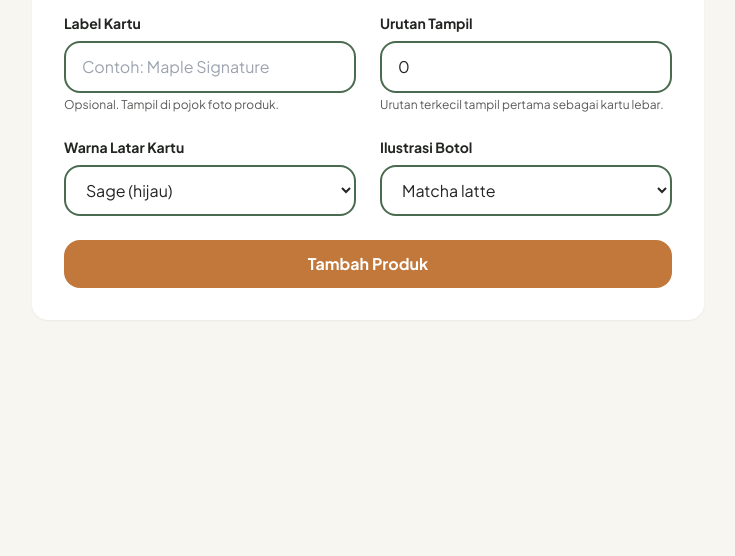
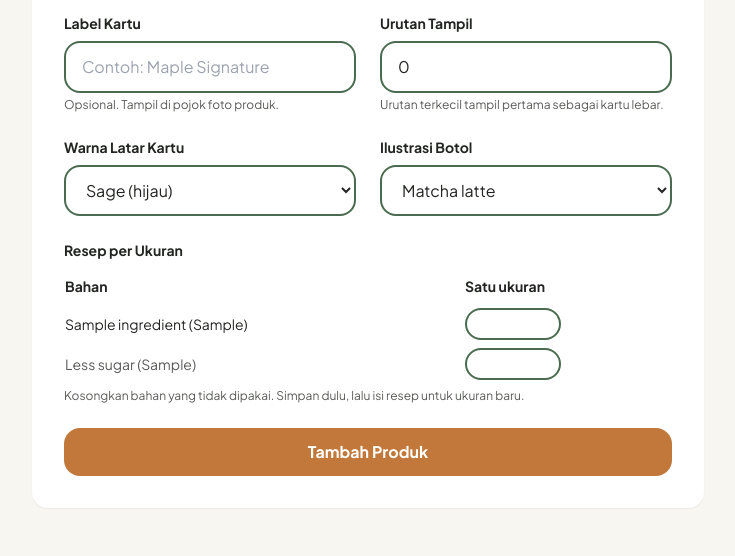
Before and after one commit to aghiwardani/YokanCha, a Laravel app: page /admin/products/create in a window 1280 px wide. Shown: the part 954-1510 px from the top of the page, without its empty margins (272-1007 px from the left). Before the commit the page ends 1274 px from the top, so only its background shows below. Run offline with Laravel 12, Linux system fonts and the light colour scheme; a user stored in the database is signed in; data comes from the database, SQL or seed files in the repository; tables that the repository leaves empty hold one stand-in row (values such as "Sample post"); style sheets or scripts are compiled from the project's sources; some web fonts are replaced.

Commit message:
feat: per-size recipe inputs on product form
Co-Authored-By: Claude Opus 5.5 <noreply@anthropic.com>

```diff
--- a/app/Http/Controllers/Admin/ProductController.php
+++ b/app/Http/Controllers/Admin/ProductController.php
@@ -3,9 +3,11 @@
 namespace App\Http\Controllers\Admin;
 
 use App\Http\Controllers\Controller;
+use App\Models\Ingredient;
 use App\Models\Product;
 use Illuminate\Http\RedirectResponse;
 use Illuminate\Http\Request;
+use Illuminate\Support\Facades\DB;
 use Illuminate\View\View;
 
 class ProductController extends Controller
@@ -23,6 +25,8 @@ class ProductController extends Controller
     {
         return view('admin.products.form', [
             'product' => new Product(),
+            'ingredients' => Ingredient::orderBy('name')->get(),
+            'recipes' => [],
         ]);
     }
 
@@ -30,15 +34,25 @@ class ProductController extends Controller
     {
         $validated = $this->validateProduct($request);
 
-        Product::create($validated);
+        DB::transaction(function () use ($request, $validated) {
+            $product = Product::create($validated);
+            $this->syncRecipes($request, $product);
+        });
 
         return redirect()->route('admin.products')->with('status', 'Produk berhasil ditambahkan.');
     }
 
     public function edit(Product $product): View
     {
+        $recipes = [];
+        foreach ($product->recipes as $row) {
+            $recipes[$row->size][$row->ingredient_id] = $row;
+        }
+
         return view('admin.products.form', [
             'product' => $product,
+            'ingredients' => Ingredient::orderBy('name')->get(),
+            'recipes' => $recipes,
         ]);
     }
 
@@ -46,13 +60,33 @@ class ProductController extends Controller
     {
         $validated = $this->validateProduct($request);
 
-        $product->update($validated);
+        DB::transaction(function () use ($request, $validated, $product) {
+            $product->update($validated);
+            $this->syncRecipes($request, $product);
+        });
 
         return redirect()->route('admin.products')->with('status', 'Produk berhasil diubah.');
     }
 
     private function validateProduct(Request $request): array
     {
+        // Size names may contain dots ("1.5 liter"), which break wildcard rules,
+        // so every leaf amount is checked here instead of with recipe.*.*.
+        $amountsRule = function (string $attribute, mixed $value, \Closure $fail) {
+            $leaves = [];
+            array_walk_recursive($value, function ($amount) use (&$leaves) {
+                $leaves[] = $amount;
+            });
+
+            foreach ($leaves as $amount) {
+                if ($amount !== null && $amount !== '' && (! is_numeric($amount) || $amount < 0)) {
+                    $fail('Takaran resep harus berupa angka 0 atau lebih.');
+
+                    return;
+                }
+            }
+        };
+
         $validated = $request->validate([
             'category' => ['nullable', 'string', 'max:255'],
             'name' => ['required', 'string', 'max:255'],
@@ -64,6 +98,8 @@ class ProductController extends Controller
             'tone' => ['nullable', 'in:'.implode(',', Product::TONES)],
             'bottle_style' => ['nullable', 'in:'.implode(',', Product::BOTTLE_STYLES)],
             'sort_order' => ['nullable', 'integer', 'min:0'],
+            'recipe' => ['nullable', 'array', $amountsRule],
+            'recipe_less_sugar' => ['nullable', 'array', $amountsRule],
         ]);
 
         [$sizes, $sizePrices] = $this->parseSizes($validated['size_options'] ?? null);
@@ -81,6 +117,40 @@ class ProductController extends Controller
             'bottle_style' => $validated['bottle_style'] ?? null,
             'sort_order' => (int) ($validated['sort_order'] ?? 0),
         ];
+    }
+
+    /**
+     * Replace the product's recipe rows with the submitted grid. Only amounts
+     * above zero are kept, only for the saved sizes (or '-' without sizes),
+     * and amount_less_sugar lives on the sugar ingredient's row alone.
+     */
+    private function syncRecipes(Request $request, Product $product): void
+    {
+        $product->recipes()->delete();
+
+        $sizes = $product->size_options ?: ['-'];
+        $recipe = (array) $request->input('recipe', []);
+        $lessSugar = (array) $request->input('recipe_less_sugar', []);
+        $ingredients = Ingredient::all()->keyBy('id');
+
+        foreach ($sizes as $size) {
+            foreach ((array) ($recipe[$size] ?? []) as $ingredientId => $amount) {
+                $ingredient = $ingredients->get($ingredientId);
+
+                if (! $ingredient || ! is_numeric($amount) || (float) $amount <= 0) {
+                    continue;
+                }
+
+                $less = $lessSugar[$size] ?? null;
+
+                $product->recipes()->create([
+                    'size' => $size,
+                    'ingredient_id' => $ingredient->id,
+                    'amount' => $amount,
+                    'amount_less_sugar' => $ingredient->is_sugar && is_numeric($less) && (float) $less > 0 ? $less : null,
+                ]);
+            }
+        }
     }
 
     /**
--- a/resources/views/admin/products/form.blade.php
+++ b/resources/views/admin/products/form.blade.php
@@ -159,6 +159,88 @@
                     </div>
                 </div>
 
+                @php
+                    $recipeSizes = ! empty($product->size_options) ? $product->size_options : ['-'];
+                    $sugarIngredient = $ingredients->firstWhere('is_sugar', true);
+                    $oldRecipe = old('recipe');
+                    $oldLessSugar = old('recipe_less_sugar');
+                    $fmt = fn ($n) => rtrim(rtrim((string) $n, '0'), '.');
+                    $recipeValue = function ($size, $ingredientId) use ($oldRecipe, $recipes, $fmt) {
+                        if (is_array($oldRecipe)) {
+                            return $oldRecipe[$size][$ingredientId] ?? '';
+                        }
+
+                        return isset($recipes[$size][$ingredientId]) ? $fmt($recipes[$size][$ingredientId]->amount) : '';
+                    };
+                    $lessSugarValue = function ($size) use ($oldLessSugar, $oldRecipe, $recipes, $sugarIngredient, $fmt) {
+                        if (is_array($oldRecipe) || is_array($oldLessSugar)) {
+                            return $oldLessSugar[$size] ?? '';
+                        }
+                        $less = $sugarIngredient ? ($recipes[$size][$sugarIngredient->id]->amount_less_sugar ?? null) : null;
+
+                        return $less !== null ? $fmt($less) : '';
+                    };
+                @endphp
+
+                <div>
+                    <h2 class="block text-sm font-semibold text-charcoal mb-2">Resep per Ukuran</h2>
+                    @if ($ingredients->isEmpty())
+                        <p class="text-xs text-charcoal opacity-75">Belum ada bahan. Tambahkan bahan dulu di halaman bahan.</p>
+                    @else
+                        <div class="overflow-x-auto">
+                            <table class="w-full text-sm">
+                                <thead>
+                                    <tr class="text-left text-charcoal">
+                                        <th class="py-2 pr-3 font-semibold">Bahan</th>
+                                        @foreach ($recipeSizes as $size)
+                                            <th class="py-2 px-1 font-semibold">{{ $size === '-' ? 'Satu ukuran' : $size }}</th>
+                                        @endforeach
+                                    </tr>
+                                </thead>
+                                <tbody>
+                                    @foreach ($ingredients as $ingredient)
+                                        <tr>
+                                            <td class="py-1 pr-3 text-charcoal">{{ $ingredient->name }} ({{ $ingredient->unit }})</td>
+                                            @foreach ($recipeSizes as $size)
+                                                <td class="py-1 px-1">
+                                                    <input
+                                                        type="number"
+                                                        step="0.01"
+                                                        min="0"
+                                                        name="recipe[{{ $size }}][{{ $ingredient->id }}]"
+                                                        value="{{ $recipeValue($size, $ingredient->id) }}"
+                                                        aria-label="{{ $ingredient->name }} untuk {{ $size === '-' ? 'satu ukuran' : $size }}"
+                                                        class="w-24 px-2 py-1 border-2 border-brand rounded-brand focus:outline-none focus:ring-2 focus:ring-cta"
+                                                    />
+                                                </td>
+                                            @endforeach
+                                        </tr>
+                                        @if ($sugarIngredient && $sugarIngredient->id === $ingredient->id)
+                                            <tr>
+                                                <td class="py-1 pr-3 text-charcoal opacity-75">Less sugar ({{ $ingredient->unit }})</td>
+                                                @foreach ($recipeSizes as $size)
+                                                    <td class="py-1 px-1">
+                                                        <input
+                                                            type="number"
+                                                            step="0.01"
+                                                            min="0"
+                                                            name="recipe_less_sugar[{{ $size }}]"
+                                                            value="{{ $lessSugarValue($size) }}"
+                                                            aria-label="Less sugar untuk {{ $size === '-' ? 'satu ukuran' : $size }}"
+                                                            class="w-24 px-2 py-1 border-2 border-brand rounded-brand focus:outline-none focus:ring-2 focus:ring-cta"
+                                                        />
+                                                    </td>
+                                                @endforeach
+                                            </tr>
+                                        @endif
+                                    @endforeach
+                                </tbody>
+                            </table>
+                        </div>
+                        <p class="text-xs text-charcoal opacity-75 mt-1">Kosongkan bahan yang tidak dipakai. Simpan dulu, lalu isi resep untuk ukuran baru.</p>
+                    @endif
+                </div>
+
                 <button
                     type="submit"
                     class="w-full bg-cta hover:bg-opacity-90 text-surface font-semibold py-3 px-6 rounded-brand transition duration-200"
```
Also changed, not shown: tests/Feature/Admin/ProductManagementTest.php (+142 -0 lines).
